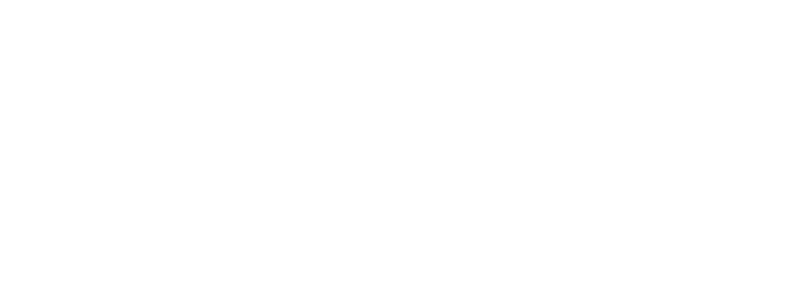
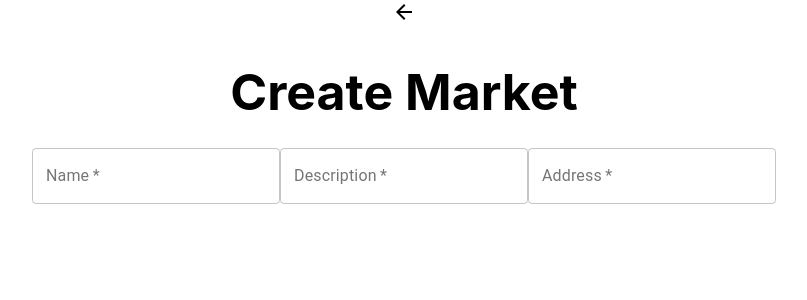
Before and after one commit to labs14-market-organizer/frontend, a React (Create React App) app: page /createmarket in a window 1280 px wide. Shown: the top 300 px of the page, without its empty margins (236-1043 px from the left). Built offline with nearby package versions, Linux system fonts and the light colour scheme; a web font is replaced by a local one.

Commit message:
started a create market page

```diff
--- a/src/App.js
+++ b/src/App.js
@@ -19,7 +19,7 @@
 import TokenCollect from "./routes/TokenCollect"
 import MainPage from "./routes/MainPage";
 import UserList from "./routes/UserList";
-
+import CreateMarket from './routes/CreateMarket';
 /* import LandingPage from './routes/LandingPage';
 import DebugRouteBobby from './DebugRouteBobby';
 import DebugRouteChase from './DebugRouteChase'; */
@@ -50,6 +50,7 @@
       <Route path="/signup" render={()=> <AuthenticatePage signUp {...this.props}/>}/>
       <Route path="/login" render={()=> <div><AuthenticatePage logIn {...this.props}/></div>}/>
       <PrivateRoute path="/userslist" component={UserList} />
+      <Route path="/createmarket" component={CreateMarket} />
     </div>
 
     );
--- /dev/null
+++ b/src/routes/CreateMarket.js
@@ -0,0 +1,75 @@
+import React from 'react';
+import Arrow from '../assets/ic-arrow-back.svg';
+import { TextField }  from '@material-ui/core';
+
+class CreateMarket extends React.Component {
+    state = {
+        name: '',
+        description: '',
+        address: '',
+        operation: {
+            name: '',
+            start: '',
+            end: ''
+        },
+        market_type: 1, //(1 = private, 2=public)
+        website: '',
+        facebook: '',
+        image: ''
+    }
+    handleChange = e => {
+        e.preventDefault();
+        this.setState = {
+            ...this.state,
+            [e.target.name]: e.target.value
+        }
+    }
+
+
+    render() {
+        console.log(this.state.name);
+        console.log(this.state.description);
+        return (
+            <>
+            <div className="header">
+                <img src={Arrow}/>
+                <h1>Create Market</h1>
+            </div>
+            <TextField
+                required
+                id="name"
+                label="Name"
+                name="name"
+                value={this.state.name}
+                onChange={this.handleChange}
+                margin="normal"
+                variant="outlined"
+            />
+             <TextField
+                required
+                id="description"
+                label="Description"
+                name="description"
+                value={this.state.description}
+                onChange={this.handleChange}
+                margin="normal"
+                variant="outlined"
+            />
+            <TextField
+                required
+                id="address"
+                label="Address"
+                name="address"
+                value={this.state.address}
+                onChange={this.handleChange}
+                margin="normal"
+                variant="outlined"
+            />
+
+            </>
+        )
+    }
+}
+
+
+export default CreateMarket;
```
Also changed, not shown: src/assets/ic-arrow-back.svg (added).
